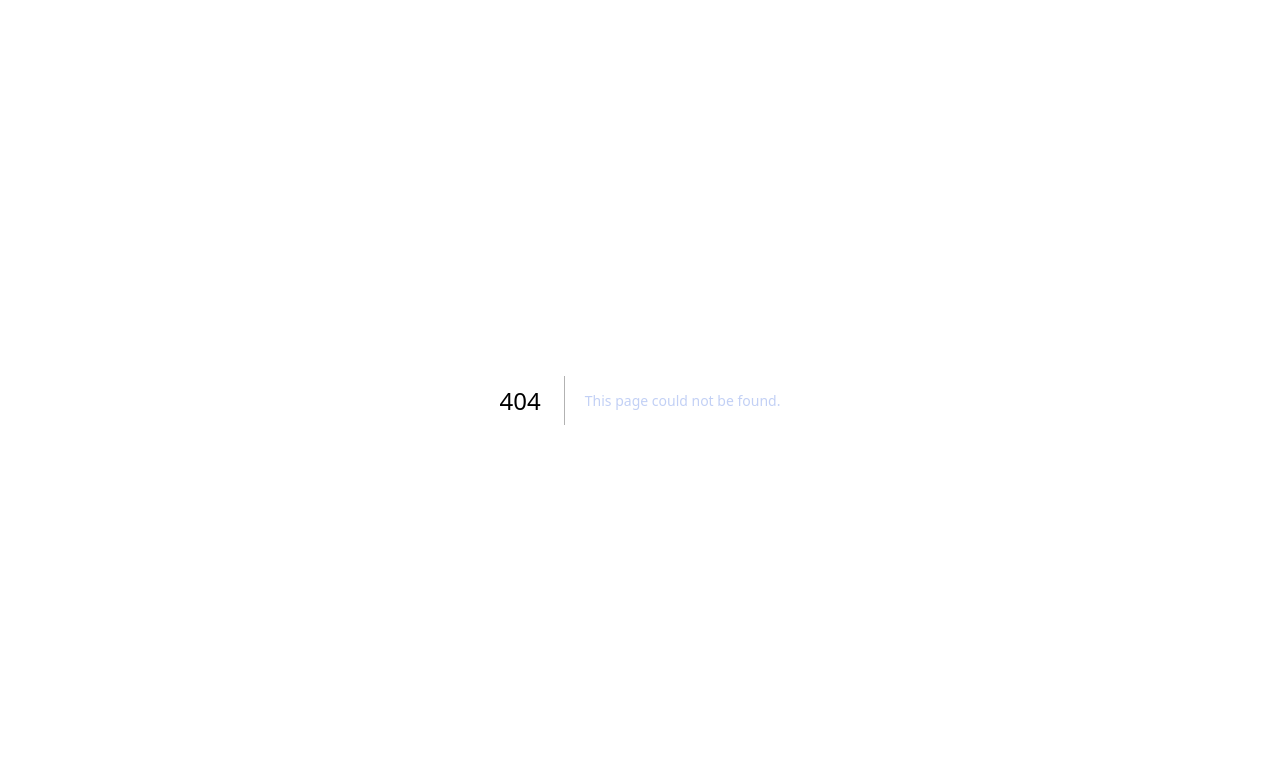
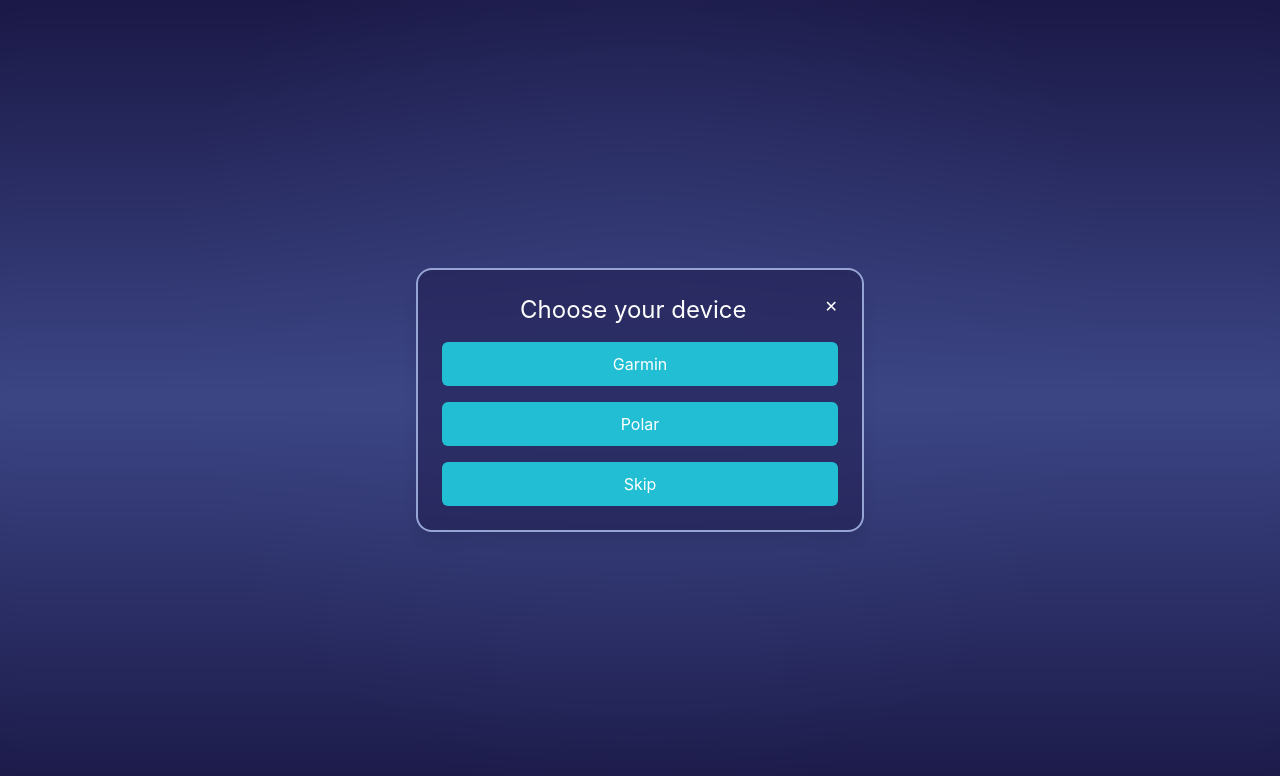
Before and after one commit to valttku/sote2035, a Next.js app in the folder client/: page /choose-device in a window 1280 px wide. Before the commit this address had no page. Shown: the top 776 px of the page. Built offline with nearby package versions, Linux system fonts and the light colour scheme.

Commit message:
after registration, user is now logged in and redirected to the device-selection page

```diff
--- /dev/null
+++ b/client/src/app/choose-device/page.tsx
@@ -0,0 +1,41 @@
+"use client";
+
+import Modal from "@/components/Modal";
+import { useRouter } from "next/navigation";
+
+export default function ChooseDevicePage() {
+  const router = useRouter();
+
+  function handleDeviceSelection() {
+    // Navigate to homepage (root page) after device selection
+    router.push("/");
+  }
+
+  return (
+    <main className="flex items-center justify-center min-h-screen">
+      <Modal onClose={() => router.back()}>
+        <h1 className="text-2xl mb-4 text-center">Choose your device</h1>
+        <div className="flex flex-col gap-4">
+          <button
+            className="button-style-blue w-full"
+            onClick={handleDeviceSelection}
+          >
+            Garmin
+          </button>
+          <button
+            className="button-style-blue w-full"
+            onClick={handleDeviceSelection}
+          >
+            Polar
+          </button>
+          <button
+            className="button-style-blue w-full"
+            onClick={handleDeviceSelection}
+          >
+            Skip
+          </button>
+        </div>
+      </Modal>
+    </main>
+  );
+}
--- a/client/src/app/login/page.tsx
+++ b/client/src/app/login/page.tsx
@@ -40,11 +40,13 @@
       // Handle successful response
       if (res.ok) {
         if (endpoint === "login") {
-          router.push("/"); // Redirect authenticated user to home page
+          // Already registered → go straight to homepage
+          router.push("/");
         } else {
-          alert("Registration successful! You can now log in.");
+          // New user → go to choose-device page
           setShowRegister(false);
-          setShowLogin(true);
+          setShowLogin(false);
+          router.push("/choose-device");
         }
       } else {
         alert(data.error || "Something went wrong");
```
Also changed, not shown: 1 other file (tests, documents, lock files or other folders).
